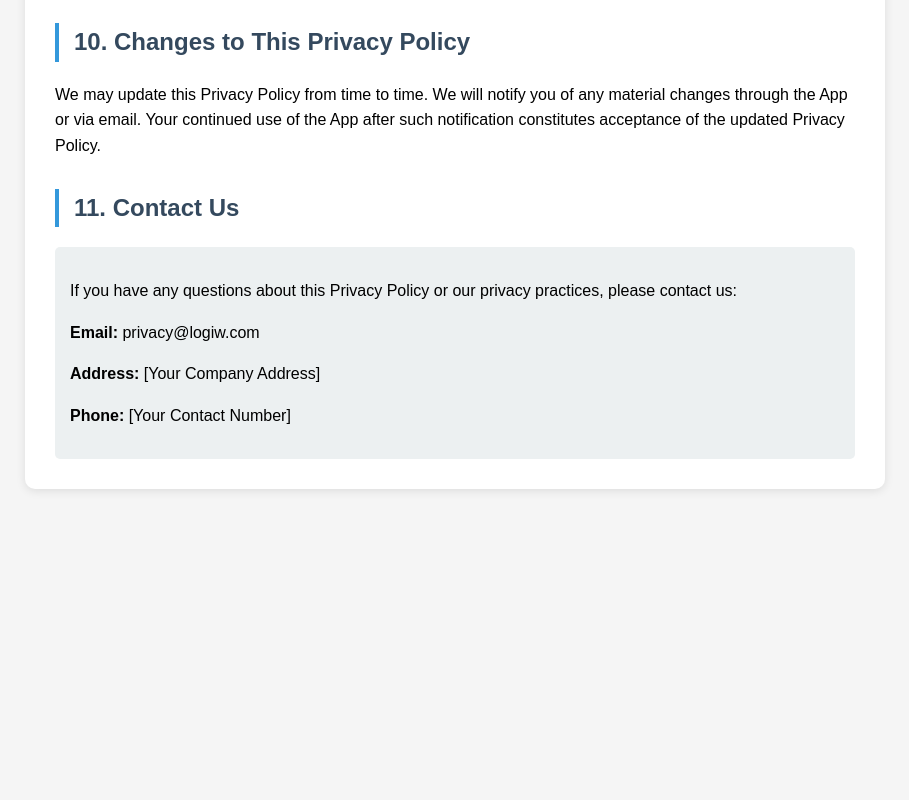
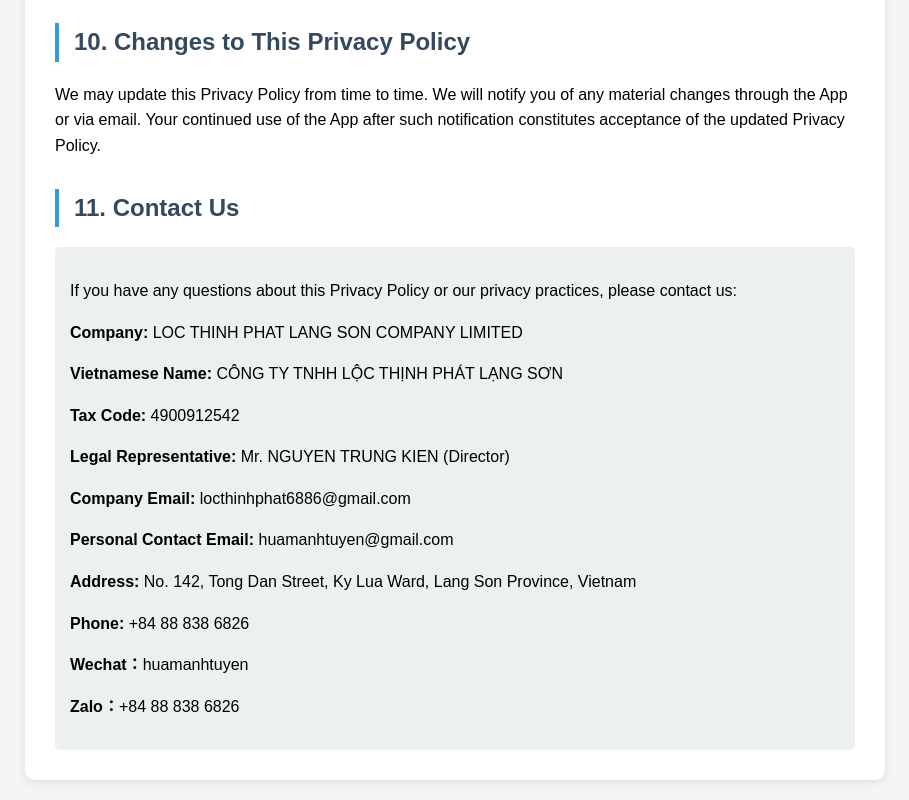
Before and after one commit to huamanhtuyen/logiw-privacy-policy, a plain HTML site: page privacy-policy.html in a window 1280 px wide. Shown: the part 4149-4949 px from the top of the page, without its empty margins (185-1094 px from the left). Before the commit the page ends 4658 px from the top, so only its background shows below. Drawn offline with Linux system fonts and the light colour scheme.

Commit message:
Update privacy-policy.html

```diff
--- a/privacy-policy.html
+++ b/privacy-policy.html
@@ -259,9 +259,16 @@
             <h2>11. Contact Us</h2>
             <div class="contact-info">
                 <p>If you have any questions about this Privacy Policy or our privacy practices, please contact us:</p>
-                <p><strong>Email:</strong> privacy@logiw.com</p>
-                <p><strong>Address:</strong> [Your Company Address]</p>
-                <p><strong>Phone:</strong> [Your Contact Number]</p>
+                <p><strong>Company:</strong> LOC THINH PHAT LANG SON COMPANY LIMITED</p>
+                <p><strong>Vietnamese Name:</strong> CÔNG TY TNHH LỘC THỊNH PHÁT LẠNG SƠN</p>
+                <p><strong>Tax Code:</strong> 4900912542</p>
+                <p><strong>Legal Representative:</strong> Mr. NGUYEN TRUNG KIEN (Director)</p>
+                <p><strong>Company Email:</strong> locthinhphat6886@gmail.com</p>
+                <p><strong>Personal Contact Email:</strong> huamanhtuyen@gmail.com</p>
+                <p><strong>Address:</strong> No. 142, Tong Dan Street, Ky Lua Ward, Lang Son Province, Vietnam</p>
+                <p><strong>Phone:</strong> +84 88 838 6826</p>
+                <p><strong>Wechat：</strong>huamanhtuyen</p>
+                <p><strong>Zalo：</strong>+84 88 838 6826</p>
             </div>
         </div>
 
@@ -420,9 +427,16 @@
             <h2>11. Liên hệ với chúng tôi</h2>
             <div class="contact-info">
                 <p>Nếu bạn có bất kỳ câu hỏi nào về Chính sách Quyền riêng tư này hoặc thực tiễn quyền riêng tư của chúng tôi, vui lòng liên hệ với chúng tôi:</p>
-                <p><strong>Email:</strong> privacy@logiw.com</p>
-                <p><strong>Địa chỉ:</strong> [Địa chỉ công ty của bạn]</p>
-                <p><strong>Điện thoại:</strong> [Số liên lạc của bạn]</p>
+                <p><strong>Tên công ty:</strong> CÔNG TY TNHH LỘC THỊNH PHÁT LẠNG SƠN</p>
+                <p><strong>Tên tiếng Anh:</strong> LOC THINH PHAT LANG SON COMPANY LIMITED</p>
+                <p><strong>Mã số thuế:</strong> 4900912542</p>
+                <p><strong>Người đại diện pháp luật:</strong> Ông NGUYỄN TRUNG KIÊN (Giám đốc)</p>
+                <p><strong>Email công ty:</strong> locthinhphat6886@gmail.com</p>
+                <p><strong>Email liên hệ cá nhân:</strong> huamanhtuyen@gmail.com</p>
+                <p><strong>Địa chỉ:</strong> Số 142, đường Tông Đản, Phường Kỳ Lừa, Tỉnh Lạng Sơn, Việt Nam</p>
+                <p><strong>Điện thoại:</strong> +84 88 838 6826</p>
+                <p><strong>Wechat：</strong>huamanhtuyen</p>
+                <p><strong>Zalo：</strong>+84 88 838 6826</p>
             </div>
         </div>
 
@@ -581,9 +595,17 @@
             <h2>11. 联系我们</h2>
             <div class="contact-info">
                 <p>如果您对本隐私政策或我们的隐私实践有任何问题，请联系我们：</p>
-                <p><strong>电子邮件：</strong>privacy@logiw.com</p>
-                <p><strong>地址：</strong>[您的公司地址]</p>
-                <p><strong>电话：</strong>[您的联系电话]</p>
+                <p><strong>公司名称：</strong>禄盛发谅山有限责任公司</p>
+                <p><strong>英文名称：</strong>LOC THINH PHAT LANG SON COMPANY LIMITED</p>
+                <p><strong>越南文名称：</strong>CÔNG TY TNHH LỘC THỊNH PHÁT LẠNG SƠN</p>
+                <p><strong>税务代码：</strong>4900912542</p>
+                <p><strong>法定代表人：</strong>阮忠坚先生（董事）</p>
+                <p><strong>公司邮箱：</strong>locthinhphat6886@gmail.com</p>
+                <p><strong>个人联系邮箱：</strong>huamanhtuyen@gmail.com</p>
+                <p><strong>地址：</strong>越南谅山省 Ky Lua 区同丹街 142 号</p>
+                <p><strong>电话：</strong>+84 88 838 6826</p>
+                <p><strong>Wechat：</strong>huamanhtuyen</p>
+                <p><strong>Zalo：</strong>+84 88 838 6826</p>
             </div>
         </div>
 
@@ -742,9 +764,17 @@
             <h2>11. ติดต่อเรา</h2>
             <div class="contact-info">
                 <p>หากคุณมีคำถามใดๆ เกี่ยวกับนโยบายความเป็นส่วนตัวนี้หรือแนวทางปฏิบัติด้านความเป็นส่วนตัวของเรา กรุณาติดต่อเรา:</p>
-                <p><strong>อีเมล:</strong> privacy@logiw.com</p>
-                <p><strong>ที่อยู่:</strong> [ที่อยู่บริษัทของคุณ]</p>
-                <p><strong>โทรศัพท์:</strong> [หมายเลขติดต่อของคุณ]</p>
+                <p><strong>ชื่อบริษัท:</strong> บริษัท ลก ถิน ฟาต ลางเซิน จำกัด</p>
+                <p><strong>ชื่อภาษาอังกฤษ:</strong> LOC THINH PHAT LANG SON COMPANY LIMITED</p>
+                <p><strong>ชื่อภาษาเวียดนาม:</strong> CÔNG TY TNHH LỘC THỊNH PHÁT LẠNG SƠN</p>
+                <p><strong>รหัสภาษี:</strong> 4900912542</p>
+                <p><strong>ผู้แทนตามกฎหมาย:</strong> นาย NGUYEN TRUNG KIEN (กรรมการผู้จัดการ)</p>
+                <p><strong>อีเมลบริษัท:</strong> locthinhphat6886@gmail.com</p>
+                <p><strong>อีเมลติดต่อส่วนตัว:</strong> huamanhtuyen@gmail.com</p>
+                <p><strong>ที่อยู่:</strong> เลขที่ 142 ถนน Tong Dan เขต Ky Lua จังหวัดลางเซิน ประเทศเวียดนาม</p>
+                <p><strong>โทรศัพท์:</strong> +84 88 838 6826</p>
+                <p><strong>Wechat：</strong>huamanhtuyen</p>
+                <p><strong>Zalo：</strong>+84 88 838 6826</p>
             </div>
         </div>
     </div>
```
